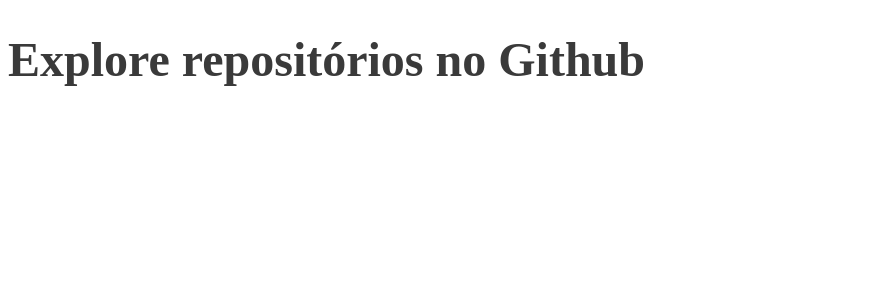
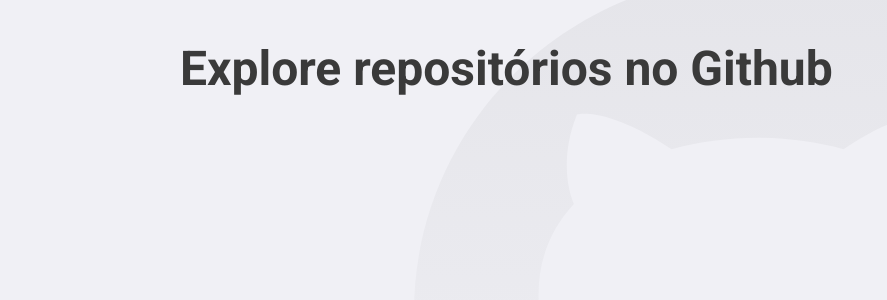
Before and after one commit to KevenMarioN/github_explorer, a React (Create React App) app: page / in a window 1280 px wide. Shown: the top 300 px of the page, without its empty margins (0-887 px from the left). Built offline with nearby package versions, Linux system fonts and the light colour scheme.

Commit message:
feat: :sparkles: styled application

```diff
--- a/public/index.html
+++ b/public/index.html
@@ -1,17 +1,21 @@
 <!DOCTYPE html>
 <html lang="en">
+
 <head>
   <meta charset="utf-8" />
   <meta name="viewport" content="width=device-width, initial-scale=1" />
   <meta name="theme-color" content="#3A3A3A" />
-    <meta
-      name="description"
-      content="Web site created using create-react-app"
-    />
+  <meta name="description" content="Web site created using create-react-app" />
   <title>Git Explorer</title>
+  <link rel="preconnect" href="https://fonts.googleapis.com">
+  <link rel="preconnect" href="https://fonts.gstatic.com" crossorigin>
+  <link href="https://fonts.googleapis.com/css2?family=Roboto:ital,wght@0,700;1,400&display=swap" rel="stylesheet">
+
 </head>
+
 <body>
   <noscript>You need to enable JavaScript to run this app.</noscript>
   <div id="root"></div>
 </body>
+
 </html>
--- a/src/App.tsx
+++ b/src/App.tsx
@@ -1,12 +1,17 @@
 import React from 'react';
 import { BrowserRouter } from 'react-router-dom';
+
+import GlobalStyle from './styles/global';
 import Router from './routes';
 
 function App() {
   return (
-    <BrowserRouter>
-      <Router />
-    </BrowserRouter>
+    <>
+      <BrowserRouter>
+        <Router />
+      </BrowserRouter>
+      <GlobalStyle />
+    </>
   );
 }
 
--- /dev/null
+++ b/src/styles/global.ts
@@ -0,0 +1,29 @@
+import { createGlobalStyle } from 'styled-components';
+
+import githubBackground from '../assets/github.svg';
+
+export default createGlobalStyle`
+  * {
+    margin: 0;
+    padding : 0;
+    outline: 0;
+    box-sizing: border-box;
+  }
+  body {
+     background:#F0F0F5 url(${githubBackground}) no-repeat 70% top;
+     -webkit-font-smoothing : antialiased;
+  }
+
+  body, input, button{
+    font : 16px Roboto, sans-serif;
+  }
+  #root {
+    max-width: 960px;
+    margin: 0 auto;
+    padding: 40px 20px;
+  }
+
+  button {
+    cursor: pointer;
+  }
+`;
```
Also changed, not shown: src/assets/github.svg (added). Lines whose indentation alone changed are shown as unchanged.
